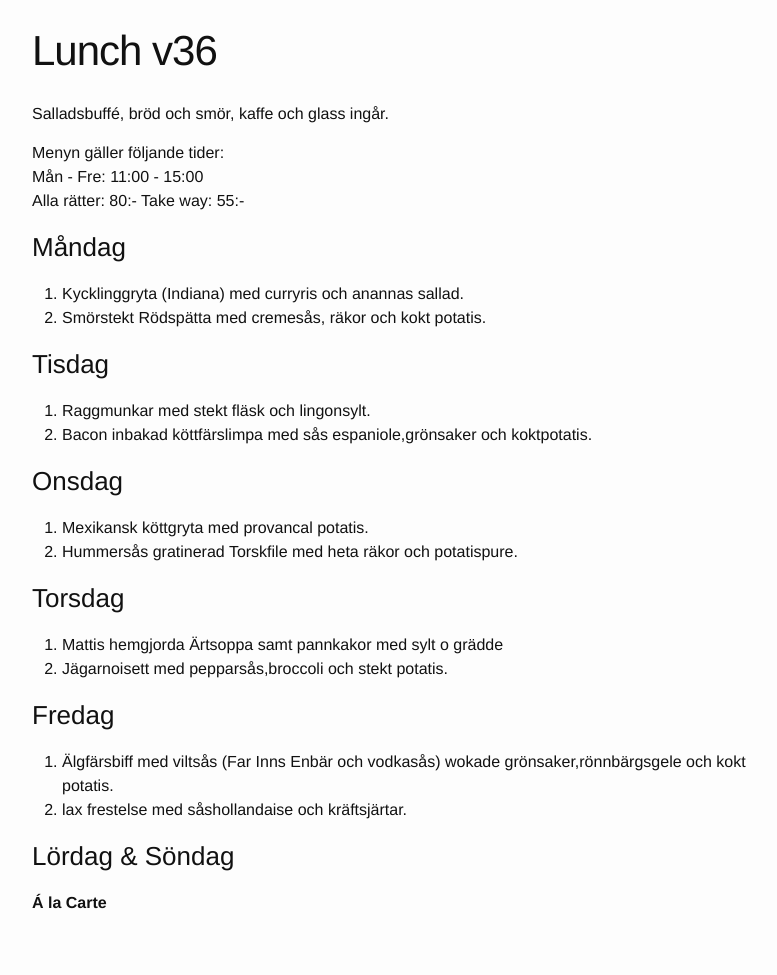
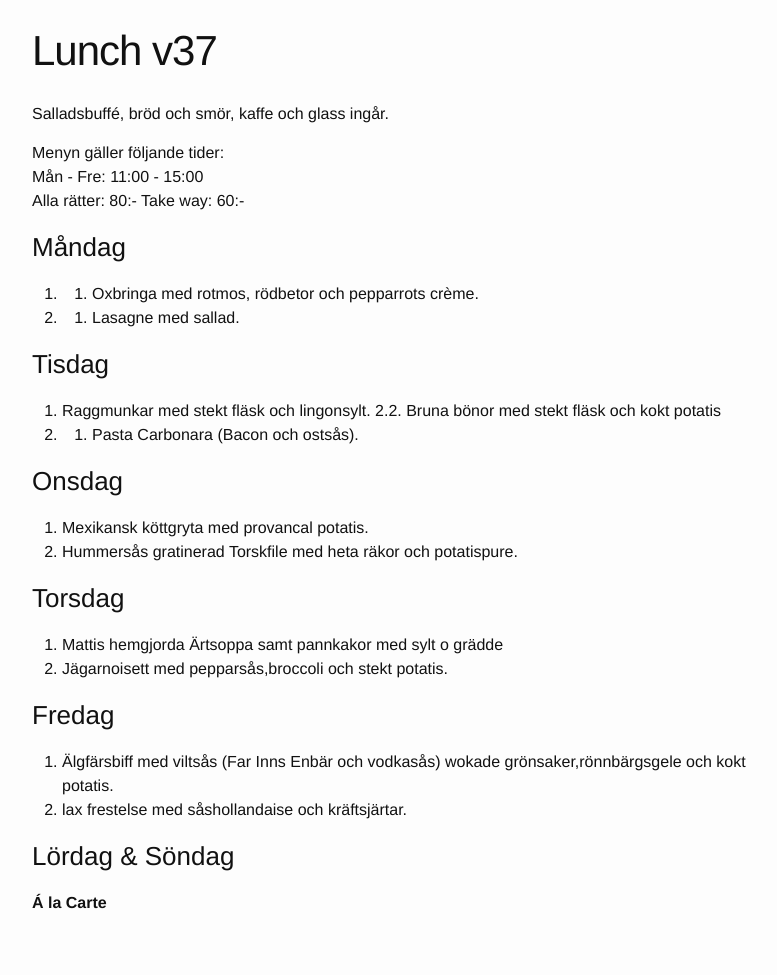
Before and after one commit to FarInn62/farinn62.github.io, a Jekyll site: the page built from lunch.md, in a window 1280 px wide. Shown: the whole page, without its empty margins (238-1015 px from the left). Built offline with Jekyll 4.4.1, drawn with Linux system fonts in a browser that asks for light colours.

Commit message:
Updated lunch.md

```diff
--- a/lunch.md
+++ b/lunch.md
@@ -1,9 +1,10 @@
 ---
 layout: foodmenu
-title: Lunch v36
+title: Lunch v37
 permalink: /lunch/
 published: true
 ---
+
 
 
 
@@ -19,17 +20,18 @@ Salladsbuffé, bröd och smör, kaffe och glass ingår.
 
 Menyn gäller följande tider:
 Mån - Fre: 11:00 - 15:00
-Alla rätter: 80:- Take way: 55:-
+Alla rätter: 80:- Take way: 60:-
 
 ### Måndag
 
-1. Kycklinggryta (Indiana) med curryris och anannas sallad.
-2. Smörstekt Rödspätta med cremesås, räkor och kokt potatis.
+1. 1.	Oxbringa med rotmos, rödbetor och pepparrots crème.
+2. 2.	Lasagne med sallad.
 
 ### Tisdag
 
 1. Raggmunkar med stekt fläsk och lingonsylt.
-2. Bacon inbakad köttfärslimpa med sås espaniole,grönsaker och koktpotatis.
+2.2.	Bruna bönor med stekt fläsk och kokt potatis
+3. 3.	Pasta Carbonara (Bacon och ostsås).
 
 ### Onsdag
 
```
